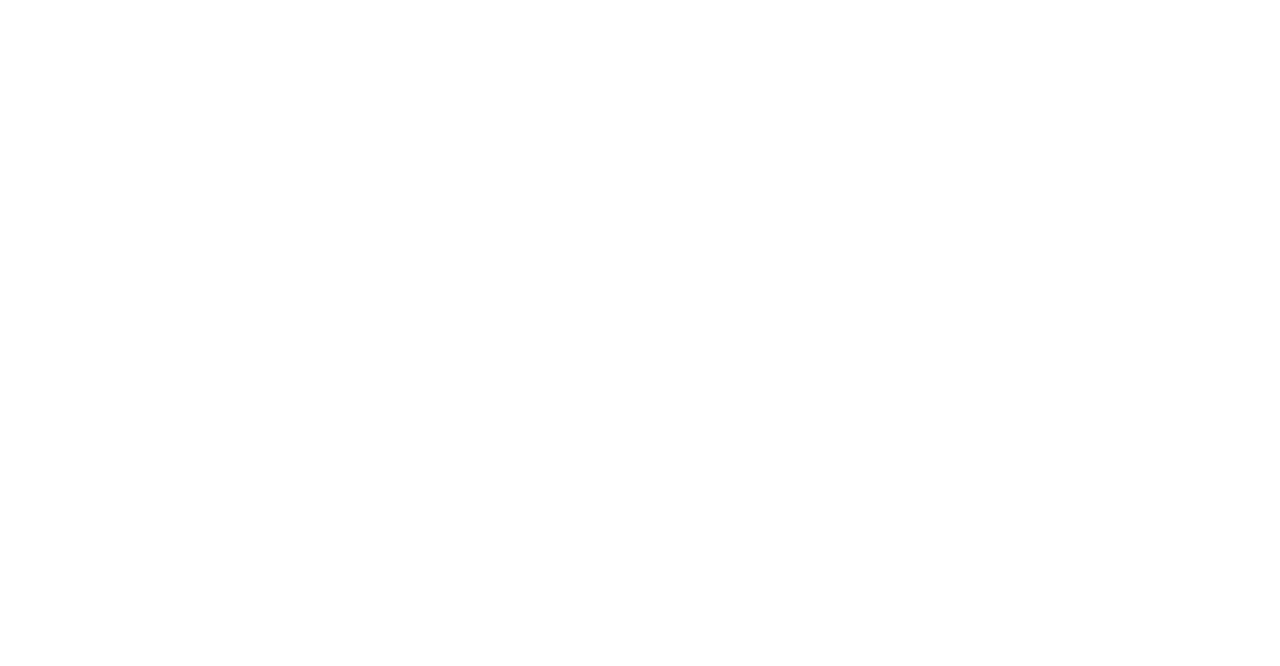
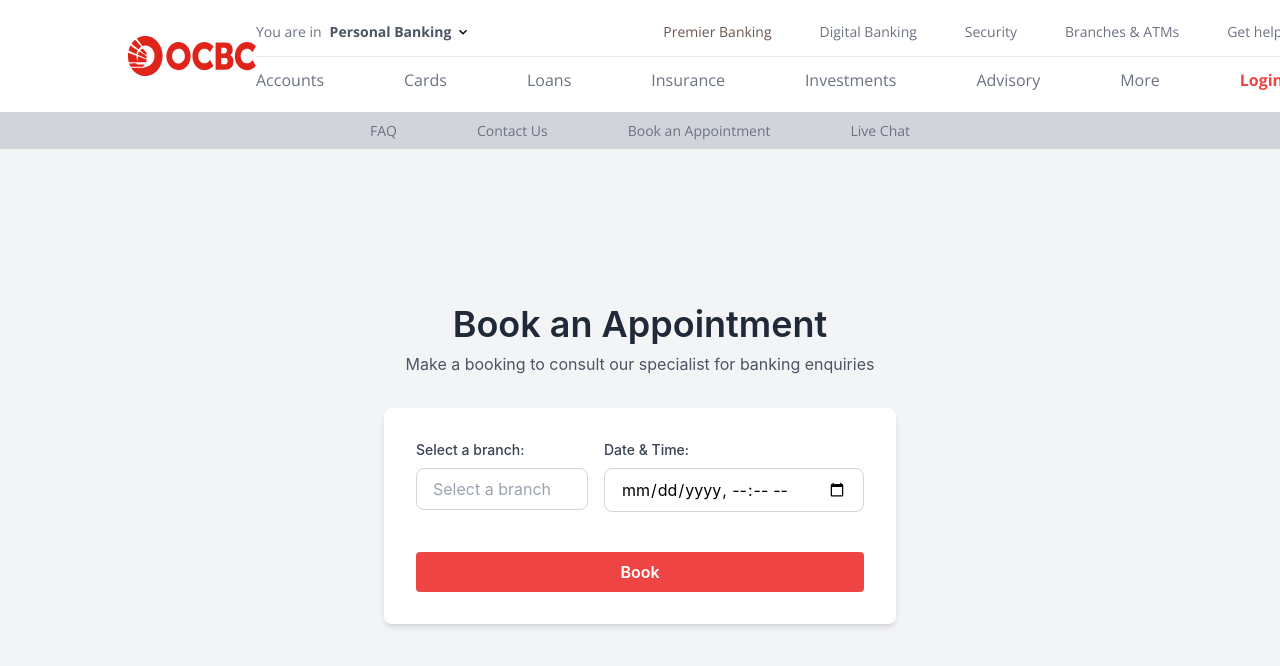
Before and after one commit to Pofrzyzz/FSDPWisdomNet, a React (Create React App) app: page /BookingPage in a window 1280 px wide. Before the commit this address had no page. Shown: the top 666 px of the page. Built offline with nearby package versions, Linux system fonts and the light colour scheme.

Commit message:
Created BookingPage

```diff
--- a/src/App.js
+++ b/src/App.js
@@ -2,13 +2,15 @@
 import React from 'react';
 import { BrowserRouter as Router, Routes, Route } from 'react-router-dom';
 import HomePage from './pages/help&support';
+import BookingPage from './pages/booking';
 
 
 function App() {
   return (
     <Router>
       <Routes>
-        <Route path="/" element={<HomePage />} />
+        <Route path="/HomePage" element={<HomePage />} />
+        <Route path="/BookingPage" element={<BookingPage />} />
       </Routes>
     </Router>
   );
--- /dev/null
+++ b/src/components/branch.js
@@ -0,0 +1,16 @@
+import React from 'react';
+
+function Branch() {
+    return (
+        <div className="mb-4">
+            <label className="block text-gray-700 text-sm font-medium mb-2">Select a branch:</label>
+            <input
+                type="text"
+                placeholder="Select a branch"
+                className="w-full px-4 py-2 border border-gray-300 rounded-lg focus:outline-none focus:ring-2 focus:ring-red-500"
+            />
+        </div>
+    );
+}
+
+export default Branch;
--- /dev/null
+++ b/src/components/calendar.js
@@ -0,0 +1,15 @@
+import React from 'react';
+
+function Calender() {
+    return (
+        <div className="mb-4">
+            <label className="block text-gray-700 text-sm font-medium mb-2">Date & Time:</label>
+            <input
+                type="datetime-local"
+                className="w-full px-4 py-2 border border-gray-300 rounded-lg focus:outline-none focus:ring-2 focus:ring-red-500"
+            />
+        </div>
+    );
+}
+
+export default Calender;
--- a/src/components/navbar.js
+++ b/src/components/navbar.js
@@ -3,7 +3,9 @@
 
 function NavBar() {
     return (
-        <div className="font-opensans bg-white flex">
+        <div className="font-opensans bg-white flex flex-col fixed top-0 left-0 right-0 z-50">
+            {/* Main Navbar Content */}
+            <div className="flex">
                 {/* Red Line */}
                 <div className="w-2 bg-red-600 h-28"></div>
                 {/* Left Section with Logo */}
@@ -11,9 +13,8 @@
                     <img src={logo} alt="OCBC Logo" className="h-10 ml-32" />
                 </div>
 
-        {/* Main Navbar Content */}
+                {/* Main Navbar Links */}
                 <div className="container mx-auto flex flex-col justify-center py-2 px-6 pl-32 h-28">
-
                     {/* Top Row of Links */}
                     <div className="flex justify-start items-center py-1 space-x-20 h-20 text-sm">
                         <div className="flex items-center space-x-2">
@@ -44,11 +45,21 @@
                             <a href="#" className="text-gray-500 hover:text-gray-900">More</a>
                             <a href="#" className="text-red-500 font-bold hover:text-red-800">Login</a>
                         </div>
+                    </div>
+                </div>
+            </div>
 
+            {/* Mini Nav Bar Below */}
+            <div className="flex justify-center items-center py-2 border-t border-gray-300 bg-gray-300">
+                <div className="flex space-x-20 text-sm">
+                    <a href="HomePage" className="text-gray-500 hover:text-gray-900">FAQ</a>
+                    <a href="#" className="text-gray-500 hover:text-gray-900">Contact Us</a>
+                    <a href="BookingPage" className="text-gray-500 hover:text-gray-900">Book an Appointment</a>
+                    <a href="#" className="text-gray-500 hover:text-gray-900">Live Chat</a>
                 </div>
             </div>
         </div>
     );
 }
 
-export default NavBar ;
+export default NavBar;
--- /dev/null
+++ b/src/pages/booking.js
@@ -0,0 +1,28 @@
+import React from 'react';
+import Branch from '../components/branch';
+import Calender from '../components/calendar';
+import NavBar from '../components/navbar';
+
+function BookingPage() {
+    return (
+        <div className="flex flex-col items-center justify-center bg-gray-100 min-h-screen pt-32">
+            <NavBar />
+            <header className="text-center mb-8">
+                <h1 className="text-4xl font-semibold text-gray-800">Book an Appointment</h1>
+                <p className="text-gray-600 mt-2">Make a booking to consult our specialist for banking enquiries</p>
+            </header>
+            <div className="bg-white rounded-lg shadow-md p-8 max-w-lg w-full">
+                {/* Flex container for side-by-side layout */}
+                <div className="flex space-x-4">
+                    <Branch />
+                    <Calender />
+                </div>
+                <button className="w-full mt-6 py-2 bg-red-500 text-white font-semibold rounded hover:bg-red-600 transition-colors">
+                    Book
+                </button>
+            </div>
+        </div>
+    );
+}
+
+export default BookingPage;
```
Lines whose indentation alone changed are shown as unchanged.
